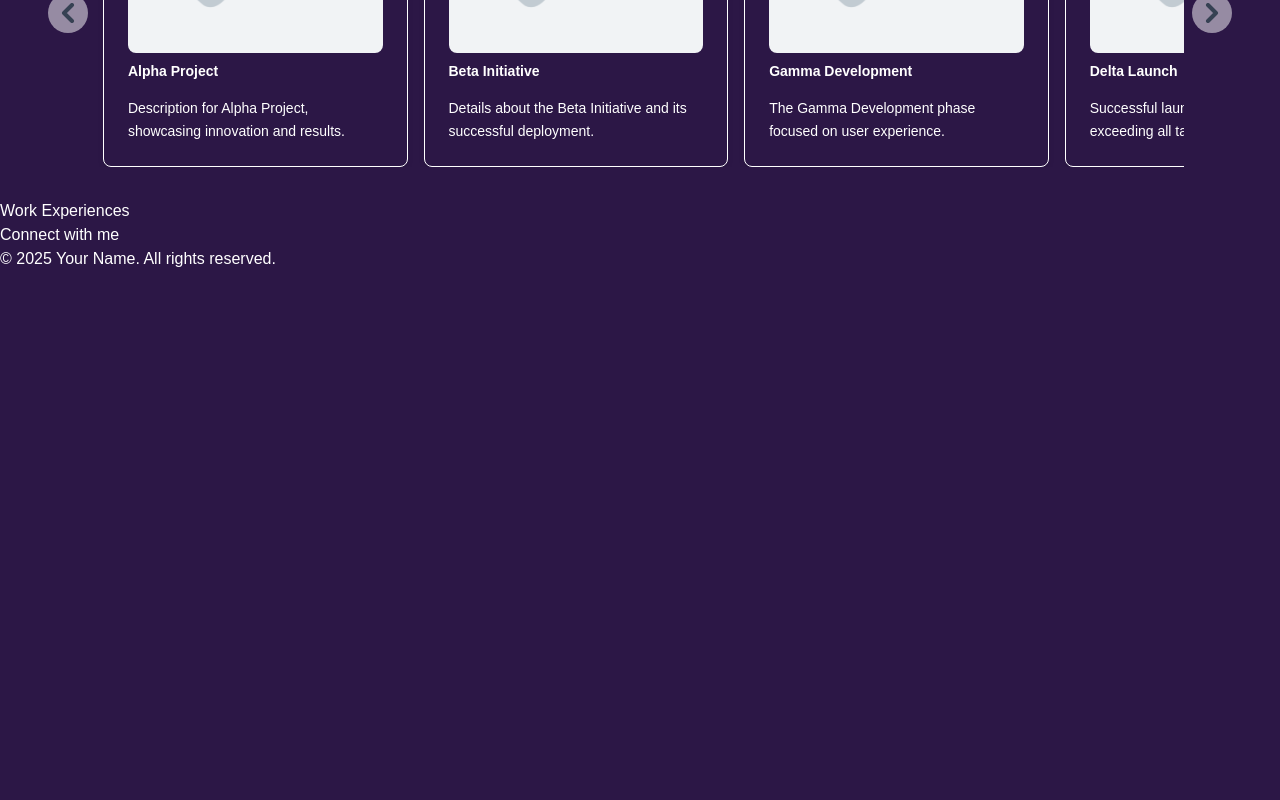
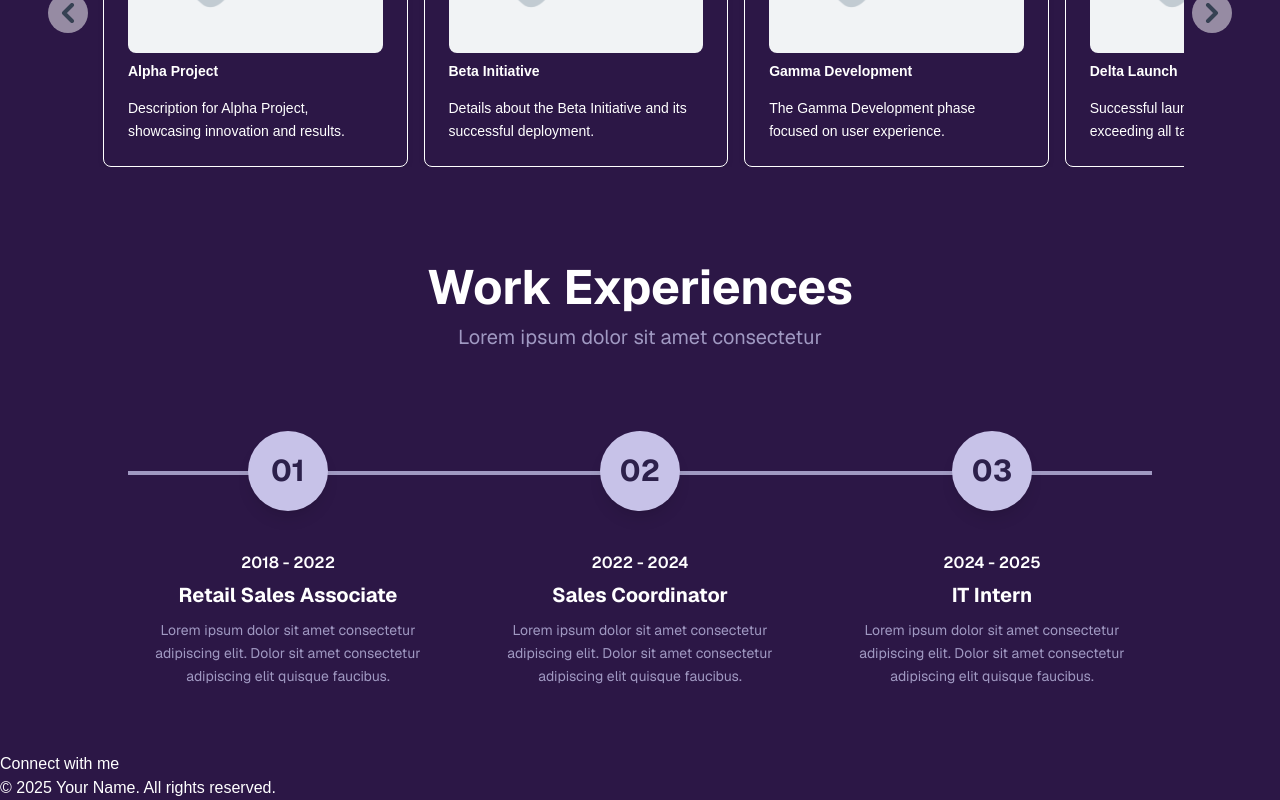
Before and after one commit to XSherren/portfolio-website, a Next.js app: page / in a window 1280 px wide. Shown: the part 2134-2934 px from the top of the page. Before the commit the page ends 2405 px from the top, so only its background shows below. Built offline with nearby package versions, Linux system fonts and the light colour scheme.

Commit message:
Add WorkExperiences component with experience data and enhanced styling

```diff
--- a/src/app/page.tsx
+++ b/src/app/page.tsx
@@ -11,7 +11,34 @@ export default function Home() {
         <Hero />
         <About />
         <Projects />
-        <WorkExperiences />
+        <WorkExperiences
+          experiences={[
+            {
+              id: 1,
+              number: "01",
+              dateRange: "2018 - 2022",
+              title: "Retail Sales Associate",
+              description:
+                "Lorem ipsum dolor sit amet consectetur adipiscing elit. Dolor sit amet consectetur adipiscing elit quisque faucibus.",
+            },
+            {
+              id: 2,
+              number: "02",
+              dateRange: "2022 - 2024",
+              title: "Sales Coordinator",
+              description:
+                "Lorem ipsum dolor sit amet consectetur adipiscing elit. Dolor sit amet consectetur adipiscing elit quisque faucibus.",
+            },
+            {
+              id: 3,
+              number: "03",
+              dateRange: "2024 - 2025",
+              title: "IT Intern",
+              description:
+                "Lorem ipsum dolor sit amet consectetur adipiscing elit. Dolor sit amet consectetur adipiscing elit quisque faucibus.",
+            },
+          ]}
+        />
         <Contact />
       </main>
     </>
--- a/src/components/work-experiences.tsx
+++ b/src/components/work-experiences.tsx
@@ -1,8 +1,80 @@
-function WorkExperiences() {
+interface Experience {
+  id: string | number;
+  number: string;
+  dateRange: string;
+  title: string;
+  description: string;
+}
+
+interface WorkExperiencesProps {
+  experiences: Experience[];
+}
+
+const WorkExperiences = ({ experiences }: WorkExperiencesProps) => {
   return (
-    <section>
-      <h2>Work Experiences</h2>
+    <section className={"px-4 py-16 font-sans sm:px-6 lg:px-8"}>
+      <div className="container mx-auto text-center">
+        <h2 className={"mb-3 text-4xl font-bold text-white md:text-5xl"}>
+          Work Experiences
+        </h2>
+        <p className={"mb-16 text-lg text-[#A099C2] md:mb-20 md:text-xl"}>
+          Lorem ipsum dolor sit amet consectetur
+        </p>
+
+        <div className="relative mx-auto w-full max-w-5xl">
+          <div
+            className={
+              "absolute top-8 right-0 left-0 z-0 h-0.5 bg-[#A099C2] md:top-10 md:h-1"
+            }
+            aria-hidden="true"
+          ></div>
+
+          <div className="relative grid grid-cols-1 gap-x-8 gap-y-16 md:grid-cols-3 md:gap-y-0">
+            {experiences.map((exp) => (
+              <div
+                key={exp.id}
+                className="z-10 flex flex-col items-center text-center"
+              >
+                <div
+                  className={
+                    "mb-6 flex h-16 w-16 items-center justify-center rounded-full bg-[#C7C2E8] shadow-lg md:mb-8 md:h-20 md:w-20"
+                  }
+                >
+                  <span
+                    className={"text-2xl font-bold text-[#2C204B] md:text-3xl"}
+                  >
+                    {exp.number}
+                  </span>
+                </div>
+
+                <div className="mt-2">
+                  <p
+                    className={
+                      "mb-1.5 text-sm font-semibold text-white md:text-base"
+                    }
+                  >
+                    {exp.dateRange}
+                  </p>
+                  <h3
+                    className={"mb-2.5 text-lg font-bold text-white md:text-xl"}
+                  >
+                    {exp.title}
+                  </h3>
+                  <p
+                    className={
+                      "px-2 text-xs leading-relaxed text-[#A099C2] md:text-sm"
+                    }
+                  >
+                    {exp.description}
+                  </p>
+                </div>
+              </div>
+            ))}
+          </div>
+        </div>
+      </div>
     </section>
   );
-}
+};
+
 export { WorkExperiences };
```
